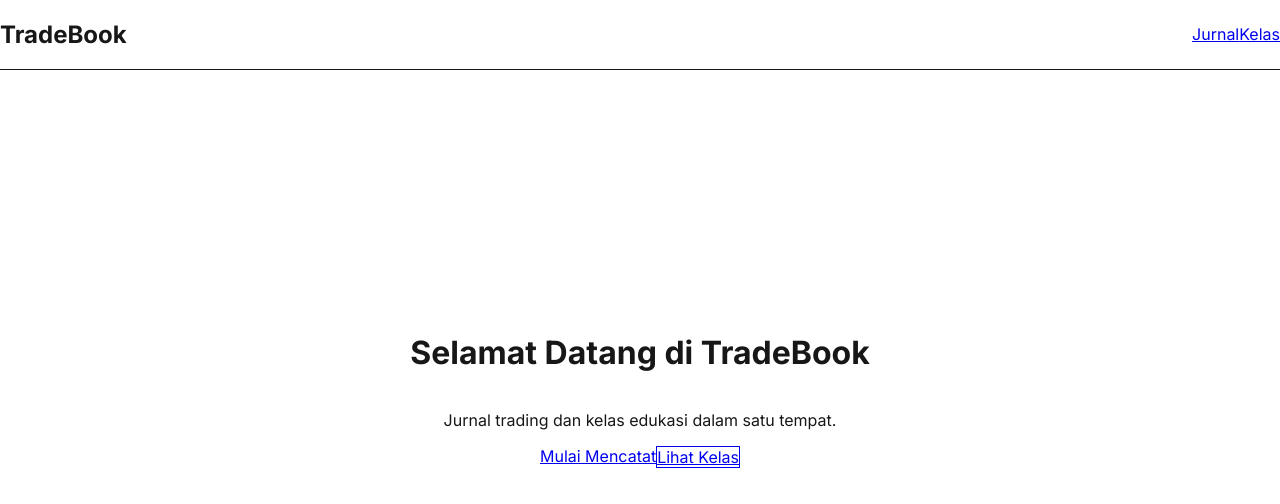
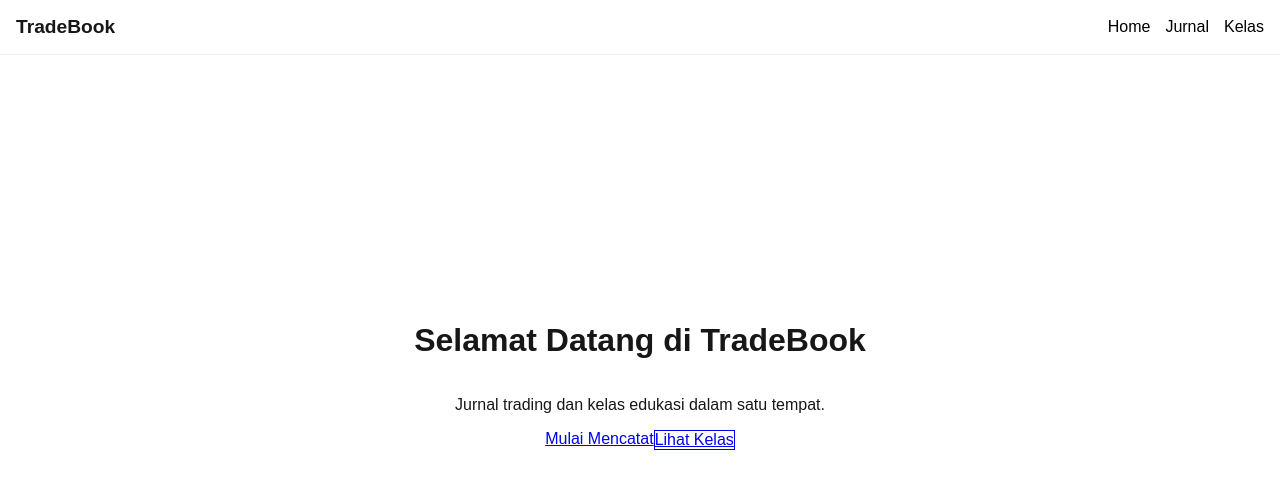
Before and after one commit to NAKODASpor/TradeBik, a Next.js app: page / in a window 1280 px wide. Shown: the top 504 px of the page. Built offline with nearby package versions, Linux system fonts and the light colour scheme.

Commit message:
Update layout.tsx

```diff
--- a/app/layout.tsx
+++ b/app/layout.tsx
@@ -1,30 +1,28 @@
-import './globals.css'
-import { Inter } from 'next/font/google'
-
-const inter = Inter({ subsets: ['latin'] })
+import "./globals.css";
 
 export const metadata = {
-  title: 'TradeBook - Jurnal & Kelas Trading',
-  description: 'Catat tradingmu, tingkatkan skillmu',
-}
+  title: "TradeBook",
+  description: "Jurnal & Kelas Trading",
+};
 
 export default function RootLayout({
   children,
 }: {
-  children: React.ReactNode
+  children: React.ReactNode;
 }) {
   return (
-    <html lang="en">
-      <body className={inter.className}>
-        <nav className="p-4 border-b flex justify-between items-center bg-white sticky top-0 z-10">
-          <h1 className="font-bold text-xl">TradeBook</h1>
-          <div className="space-x-4 text-sm">
-            <a href="/journal" className="text-gray-600">Jurnal</a>
-            <a href="/courses" className="text-gray-600">Kelas</a>
+    <html lang="id">
+      <body>
+        <nav style={{ padding: '1rem', borderBottom: '1px solid #eee', display: 'flex', justifyContent: 'space-between', alignItems: 'center' }}>
+          <strong style={{ fontSize: '1.2rem' }}>TradeBook</strong>
+          <div>
+            <a href="/" style={{ marginRight: '15px', textDecoration: 'none', color: '#000' }}>Home</a>
+            <a href="/journal" style={{ marginRight: '15px', textDecoration: 'none', color: '#000' }}>Jurnal</a>
+            <a href="/courses" style={{ textDecoration: 'none', color: '#000' }}>Kelas</a>
           </div>
         </nav>
-        <main className="min-h-screen bg-gray-50">{children}</main>
+        {children}
       </body>
     </html>
-  )
+  );
 }
```
